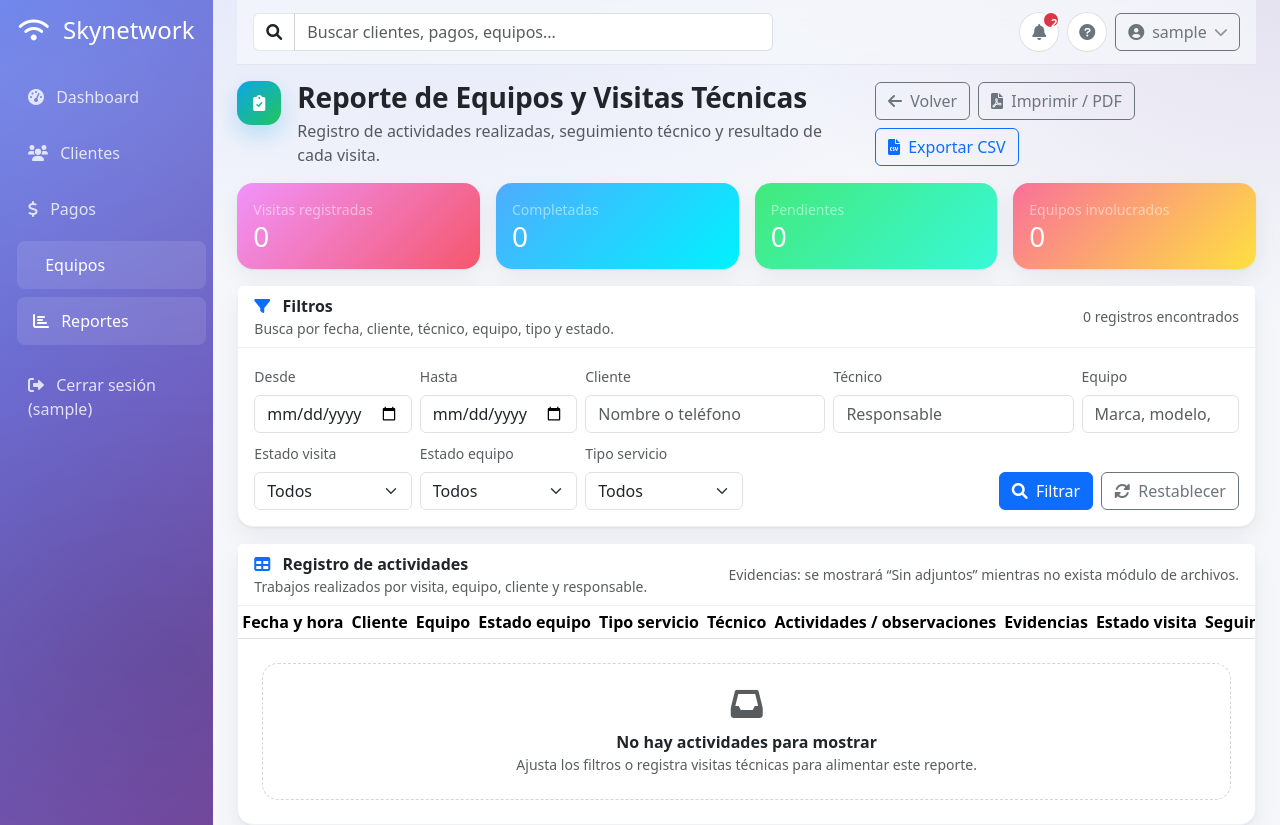
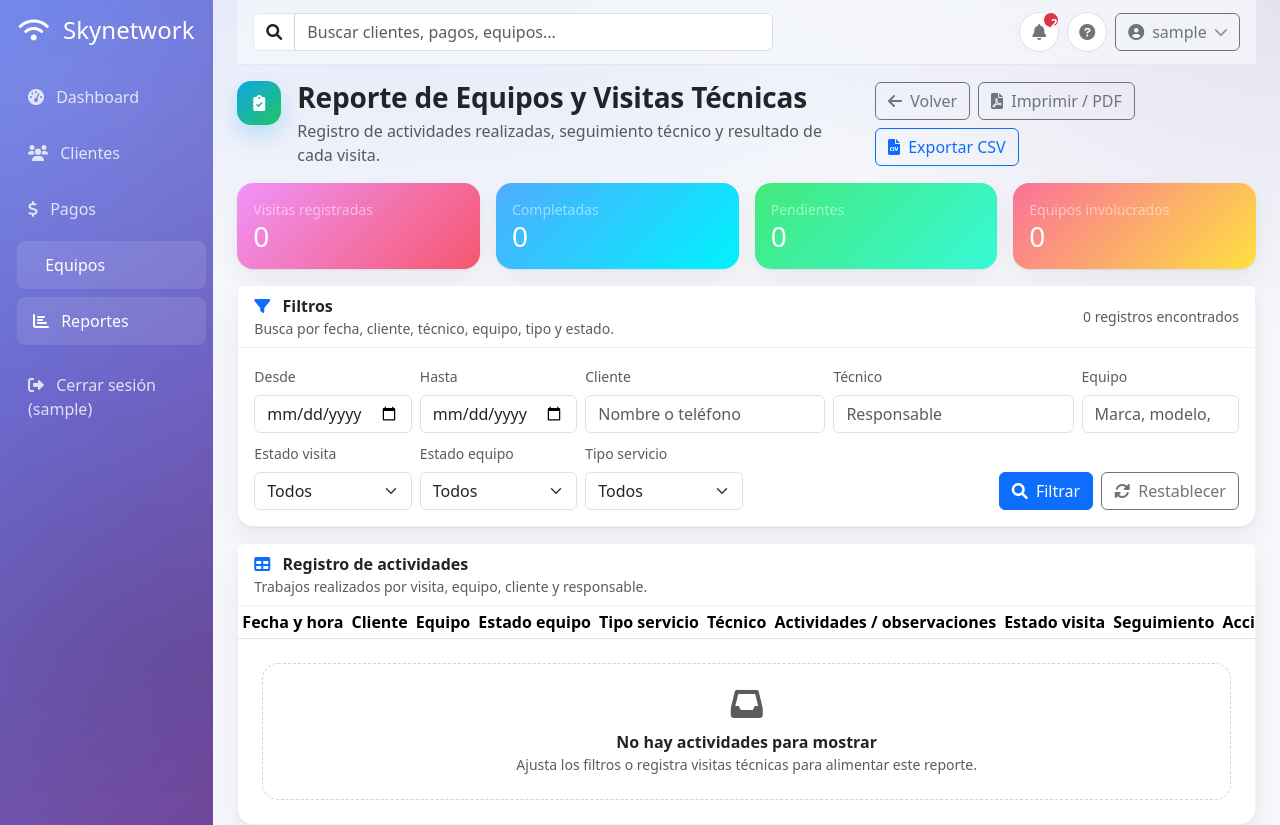
Before and after one commit to JosiasDenis12/isp-management, a PHP site: page /isp-management/reportes/equipos-visitas in a window 1280 px wide. Run offline with PHP 8.4, Linux system fonts and the light colour scheme; the visitor is signed in with stand-in values (Sample User, id 1); data comes from the database, SQL or seed files in the repository; data that the repository does not hold is empty.

Commit message:
Evidencias quitar

```diff
--- a/views/reportes/equipos-visitas.php
+++ b/views/reportes/equipos-visitas.php
@@ -284,7 +284,6 @@ function reporteFecha($value, $format = 'd/m/Y H:i') {
                 </div>
                 <div class="small text-muted">Trabajos realizados por visita, equipo, cliente y responsable.</div>
             </div>
-            <div class="small text-muted">Evidencias: se mostrará “Sin adjuntos” mientras no exista módulo de archivos.</div>
         </div>
     </div>
     <div class="card-body p-0">
@@ -299,7 +298,6 @@ function reporteFecha($value, $format = 'd/m/Y H:i') {
                         <th>Tipo servicio</th>
                         <th>Técnico</th>
                         <th>Actividades / observaciones</th>
-                        <th>Evidencias</th>
                         <th>Estado visita</th>
                         <th>Seguimiento</th>
                         <th>Acciones</th>
@@ -347,7 +345,6 @@ function reporteFecha($value, $format = 'd/m/Y H:i') {
                                     <?php echo htmlspecialchars($actividadTxt); ?>
                                 </div>
                             </td>
-                            <td><span class="text-muted">Sin adjuntos</span></td>
                             <td>
                                 <span class="badge <?php echo htmlspecialchars(reporteBadgeVisita($estadoVisita)); ?>">
                                     <?php echo htmlspecialchars($estadoVisitaLabels[$estadoVisita] ?? ucfirst(str_replace('_', ' ', $estadoVisita))); ?>
```
